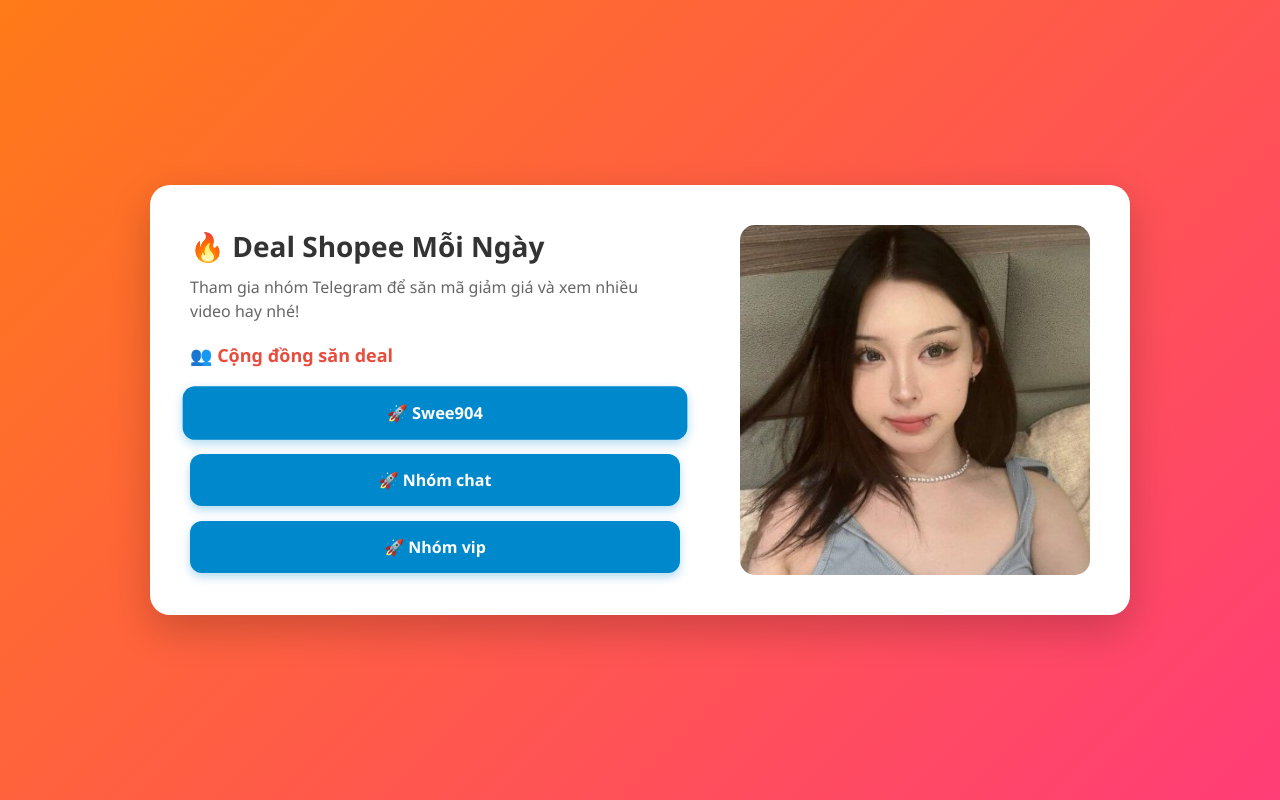
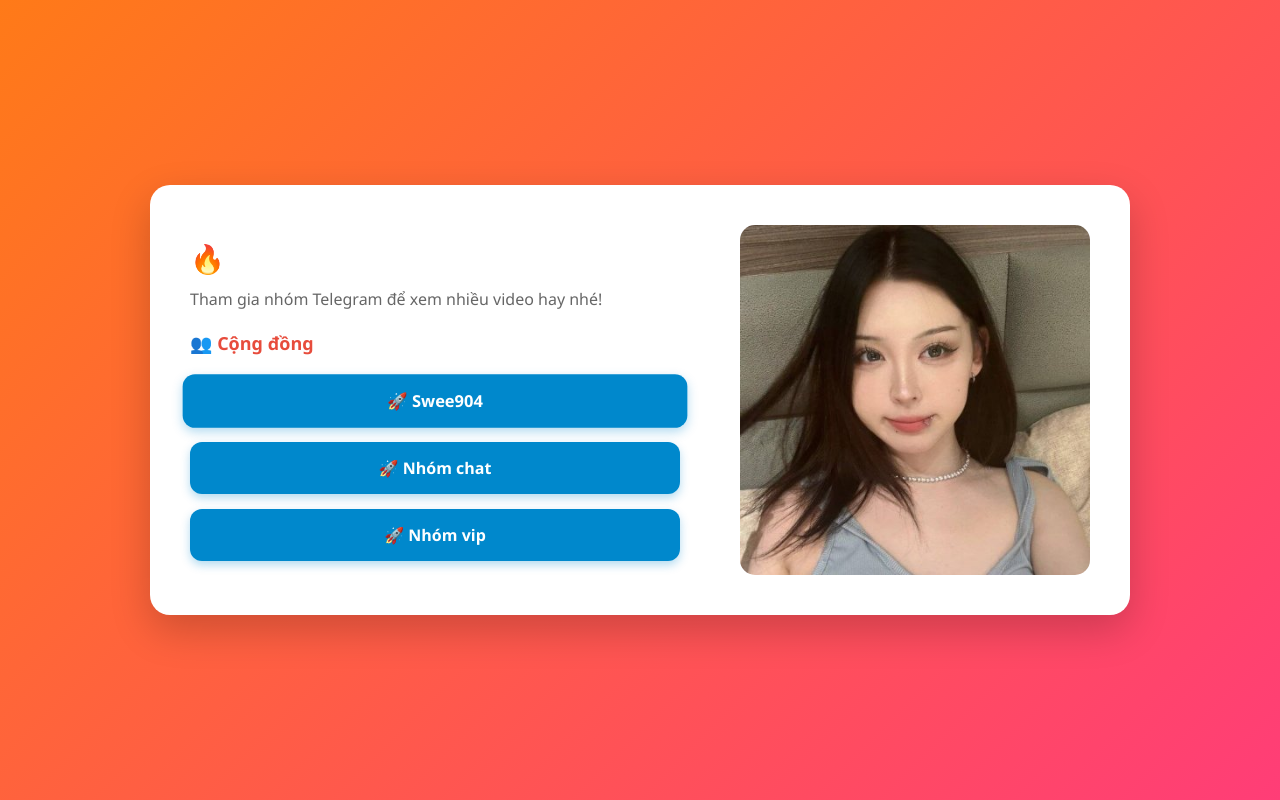
Before and after one commit to faceko123/Swee904, a plain HTML site: page index.html in a window 1280 px wide. Drawn offline with Linux system fonts and the light colour scheme; files whose address does not match are found by name.

Commit message:
Update index.html

```diff
--- a/index.html
+++ b/index.html
@@ -4,7 +4,7 @@
 <head>
     <meta charset="UTF-8">
     <meta name="viewport" content="width=device-width, initial-scale=1">
-    <title>Telegram - Deal Shopee</title>
+    <title>Telegram</title>
 
     <style>
         body {
@@ -113,9 +113,9 @@
 
     <div class="container">
         <div class="left">
-            <div class="title">🔥 Deal Shopee Mỗi Ngày</div>
-            <div class="desc">Tham gia nhóm Telegram để săn mã giảm giá và xem nhiều video hay nhé!</div>
-            <div class="join">👥 Cộng đồng săn deal</div>
+            <div class="title">🔥</div>
+            <div class="desc">Tham gia nhóm Telegram để xem nhiều video hay nhé!</div>
+            <div class="join">👥 Cộng đồng</div>
 
             <a class="btn pulse" href="https://t.me/swee904x">🚀 Swee904</a>
             <a class="btn" href="https://t.me/+iDxySP1Nk2plNDll">🚀 Nhóm chat</a>
```
